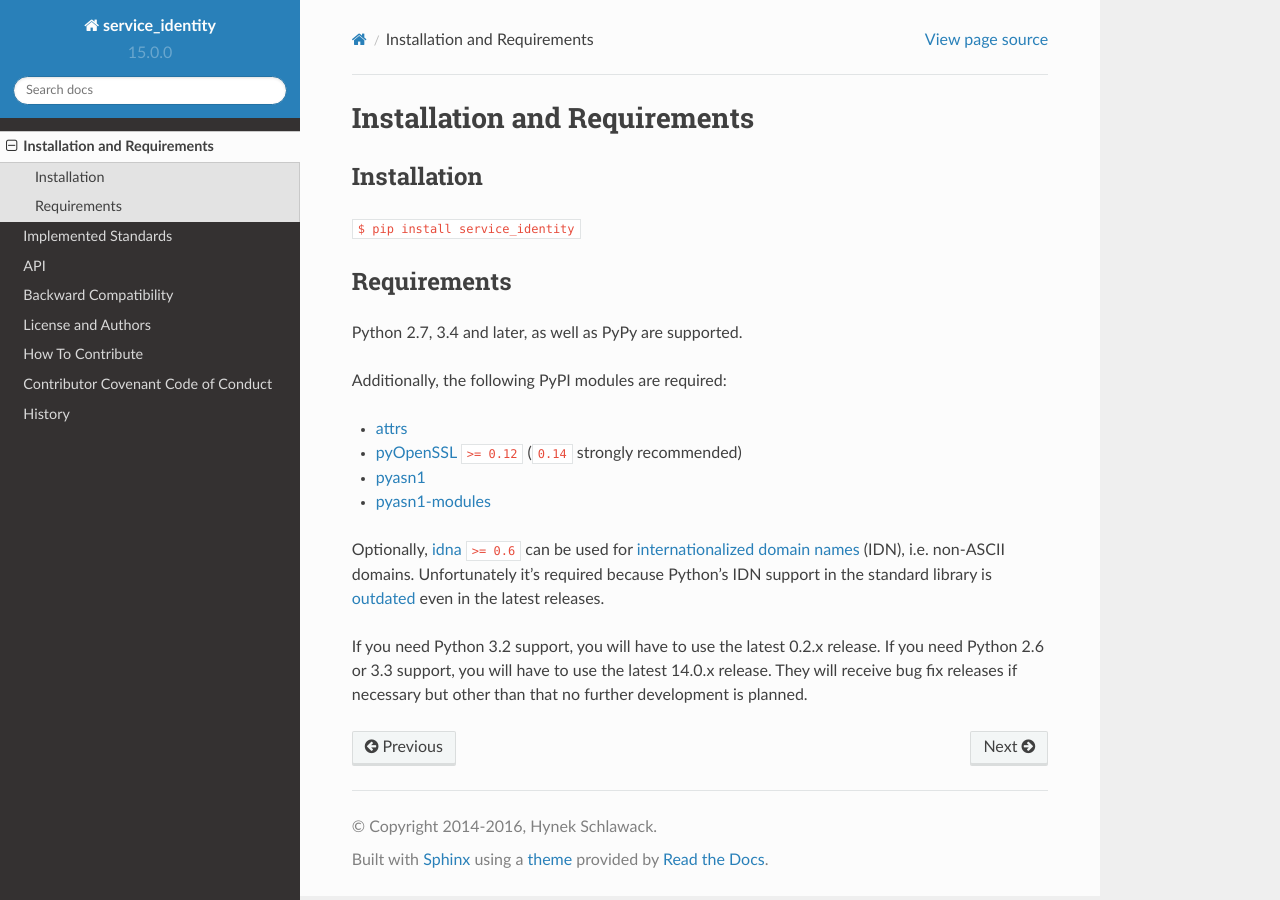
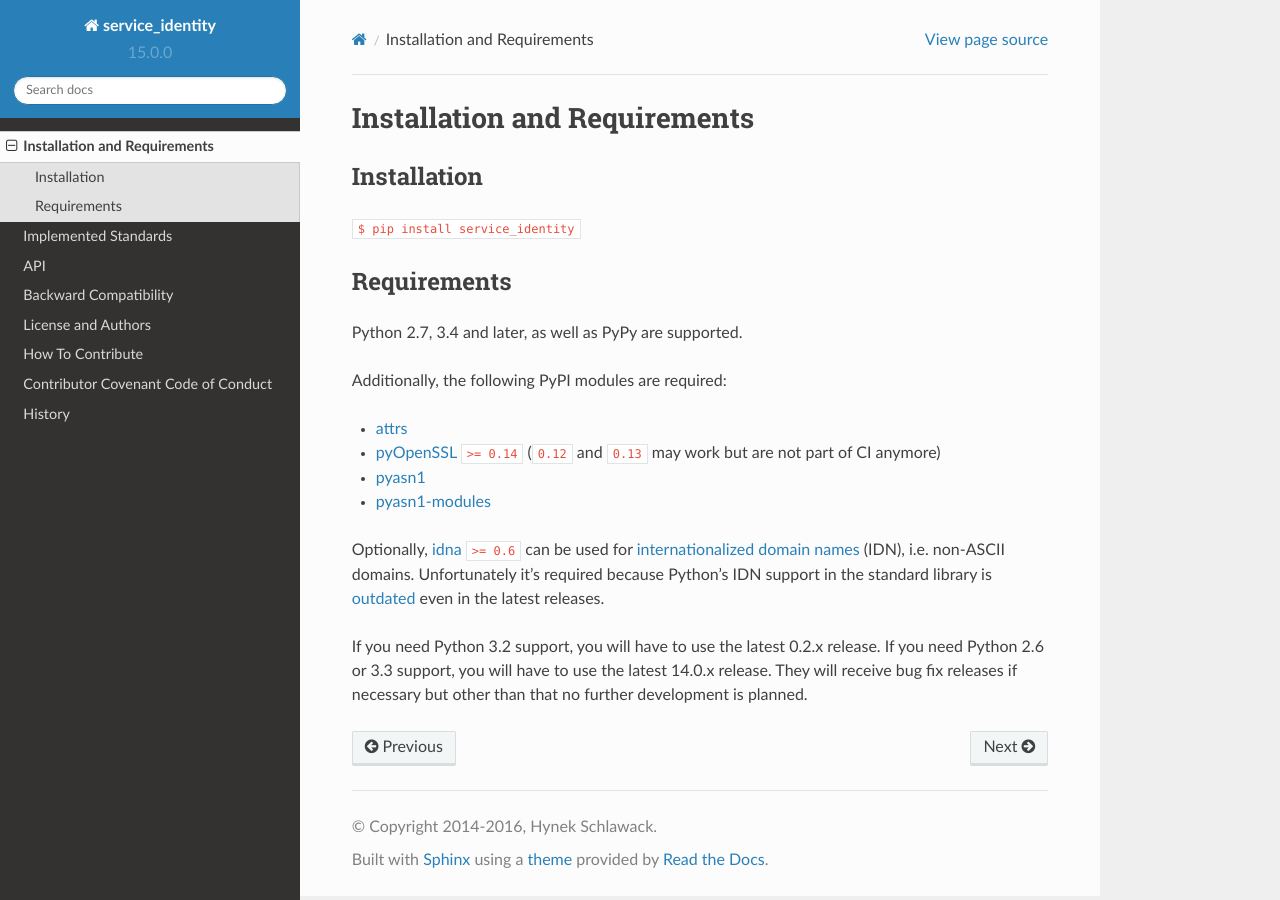
Before and after one commit to pyca/service-identity, a Sphinx documentation site: the page built from docs/installation.rst, in a window 1280 px wide. Built offline with Sphinx 7.4.7 and the Read the Docs theme 2.0.0, drawn with Linux system fonts in a browser that asks for light colours.

Commit message:
Drop support for ancient pyOpenSSL

```diff
--- a/CHANGELOG.rst
+++ b/CHANGELOG.rst
@@ -20,6 +20,8 @@ Backward-incompatible changes:
   Major Python packages like Django and Twisted dropped Python 2.6 a while ago already.
 
   Python 3.3 never had a significant user base and wasn't part of any distribution's LTS release.
+- pyOpenSSL versions older than 0.14 are not tested anymore.
+  They don't even build with recent OpenSSL versions.
 
 
 Deprecations:
--- a/docs/installation.rst
+++ b/docs/installation.rst
@@ -17,7 +17,7 @@ Python 2.7, 3.4 and later, as well as PyPy are supported.
 Additionally, the following PyPI modules are required:
 
 - attrs_
-- pyOpenSSL_ ``>= 0.12`` (``0.14`` strongly recommended)
+- pyOpenSSL_ ``>= 0.14`` (``0.12`` and ``0.13`` may work but are not part of CI anymore)
 - pyasn1_
 - pyasn1-modules_
 
```
Also changed, not shown: .travis.yml, 1 other file.
